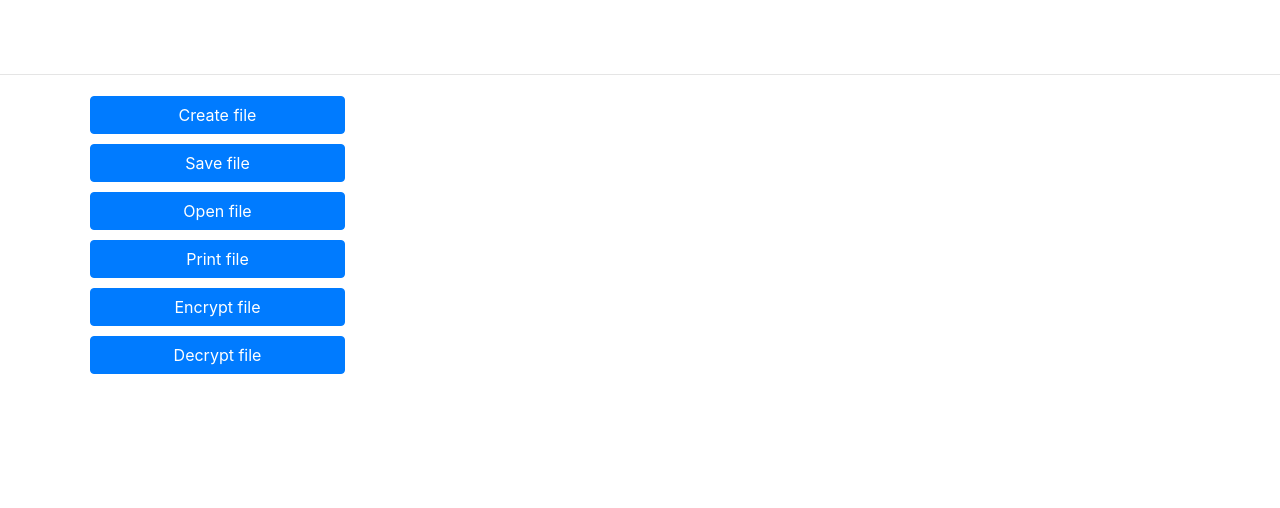
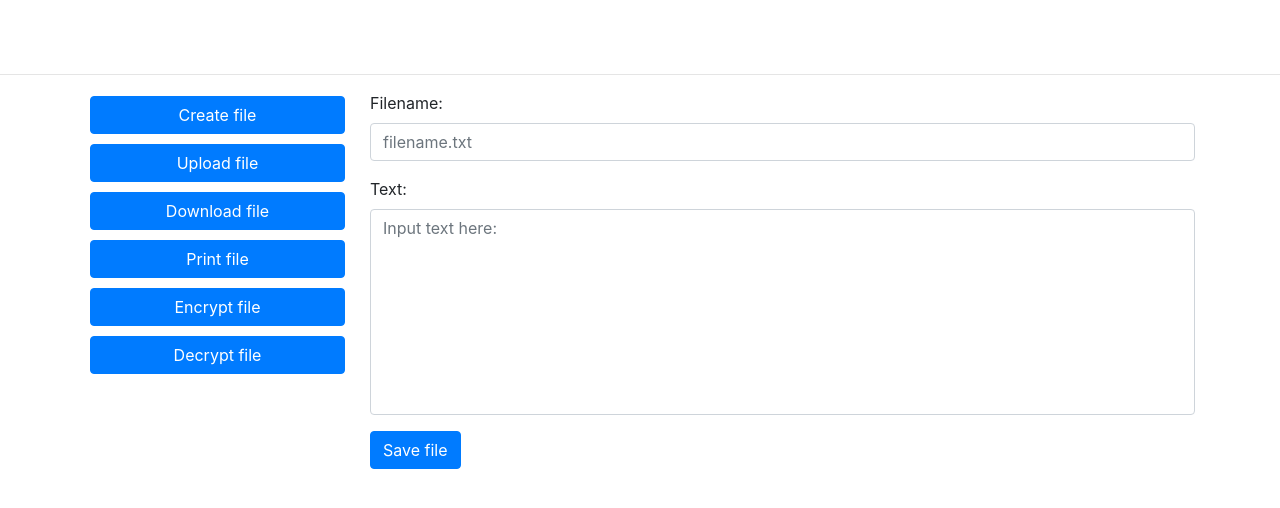
Before and after one commit to zestuus/deepcipher, a website: page public/index.html in a window 1280 px wide. Shown: the part 142-650 px from the top of the page. Drawn offline with nearby package versions, Linux system fonts and the light colour scheme.

Commit message:
add create file form

```diff
--- a/public/index.html
+++ b/public/index.html
@@ -18,14 +18,28 @@
 		<div class="row">
 			<div class="col-3 menu">
 				<button class="btn btn-primary">Create file</button>
-				<button class="btn btn-primary">Save file</button>
-				<button class="btn btn-primary">Open file</button>
+				<button class="btn btn-primary">Upload file</button>
+				<button class="btn btn-primary">Download file</button>
 				<button class="btn btn-primary">Print file</button>
 				<button class="btn btn-primary">Encrypt file</button>
 				<button class="btn btn-primary">Decrypt file</button>
 			</div>
+			<div class="col-9">
+				<form action="/save" method="post">
+					<div class="form-group">
+						<label for="filename">Filename: </label>
+						<input type="text" class="form-control" name="filename" placeholder="filename.txt">
+					</div>
+					<div class="form-group">
+						<label for="text">Text: </label><br>
+						<textarea type="text" class="form-control" name="text" placeholder="Input text here:" rows="8"></textarea>
+					</div>
+					<button type="submit" class="btn btn-primary">Save file</button>
+				</form>
+			</div>
 		</div>
 	</div>
+	<script src="client.js"></script>
 	<script src="https://code.jquery.com/jquery-3.4.1.slim.min.js" integrity="sha384-J6qa4849blE2+poT4WnyKhv5vZF5SrPo0iEjwBvKU7imGFAV0wwj1yYfoRSJoZ+n" crossorigin="anonymous"></script>
 	<script src="https://cdn.jsdelivr.net/npm/popper.js@1.16.0/dist/umd/popper.min.js" integrity="sha384-Q6E9RHvbIyZFJoft+2mJbHaEWldlvI9IOYy5n3zV9zzTtmI3UksdQRVvoxMfooAo" crossorigin="anonymous"></script>
 	<script src="https://stackpath.bootstrapcdn.com/bootstrap/4.4.1/js/bootstrap.min.js" integrity="sha384-wfSDF2E50Y2D1uUdj0O3uMBJnjuUD4Ih7YwaYd1iqfktj0Uod8GCExl3Og8ifwB6" crossorigin="anonymous"></script>
--- a/public/style.css
+++ b/public/style.css
@@ -8,7 +8,11 @@
 	vertical-align: middle;
 	text-align: center;
 }
-.menu .btn{
+.menu .btn {
 	width:100%;
 	margin:5px;
 }
+textarea {
+	height: 193px;
+	resize: none;
+}
```
Also changed, not shown: public/client.js (added).
